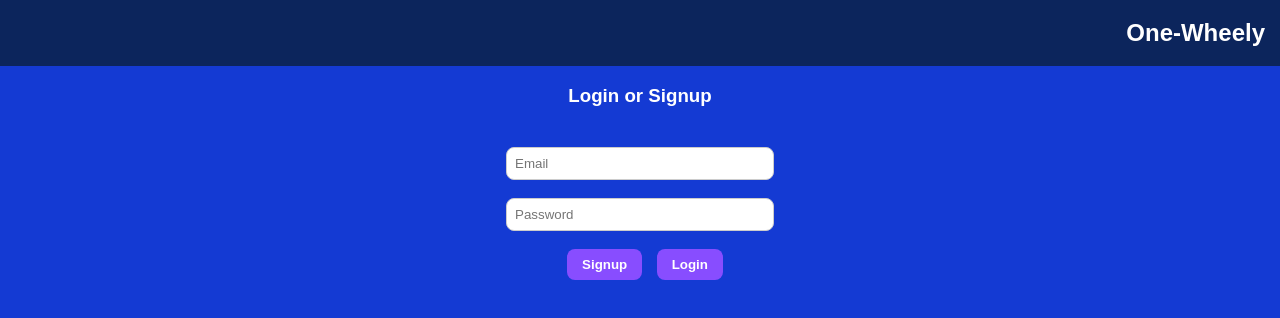
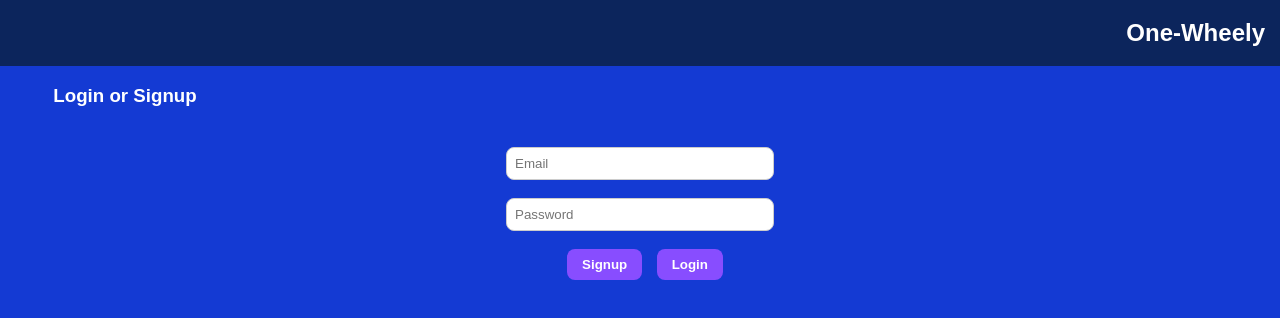
Before and after one commit to Adil-Hayyat/Skull-Spin, a plain HTML site: page auth.html in a window 1280 px wide. Drawn offline with Linux system fonts and the light colour scheme; no server answers.

Commit message:
Update auth.html

```diff
--- a/auth.html
+++ b/auth.html
@@ -28,7 +28,7 @@
     <h2>One-Wheely</h2>
   </header>
 
-  <h3 style="text-align:center;">Login or Signup</h3>
+  <h3 style="text-align:center; width:250px;">Login or Signup</h3>
 
   <!-- Auth form -->
   <div style="text-align:center; margin-top:40px;">
```
